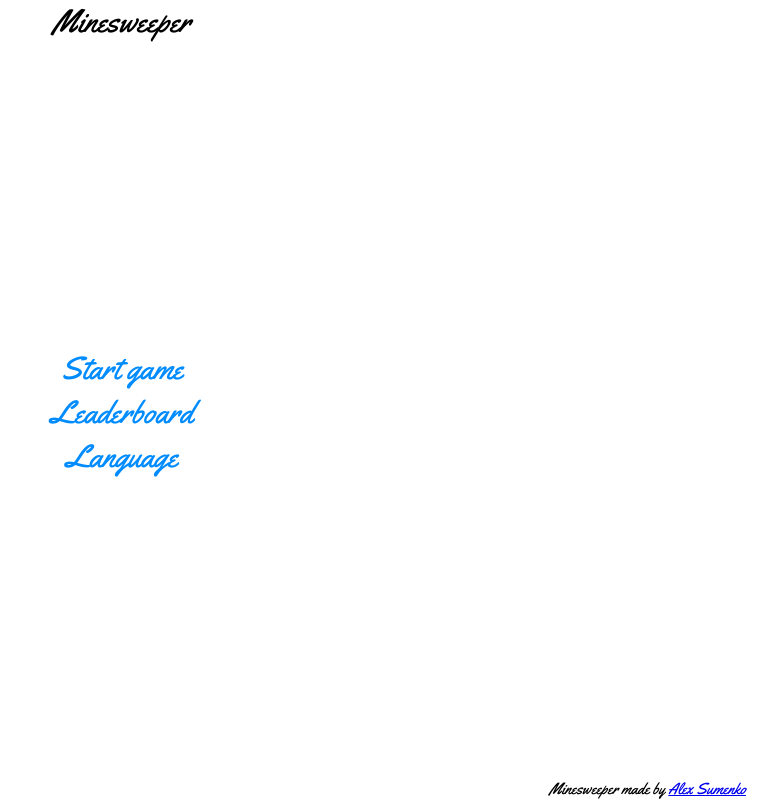
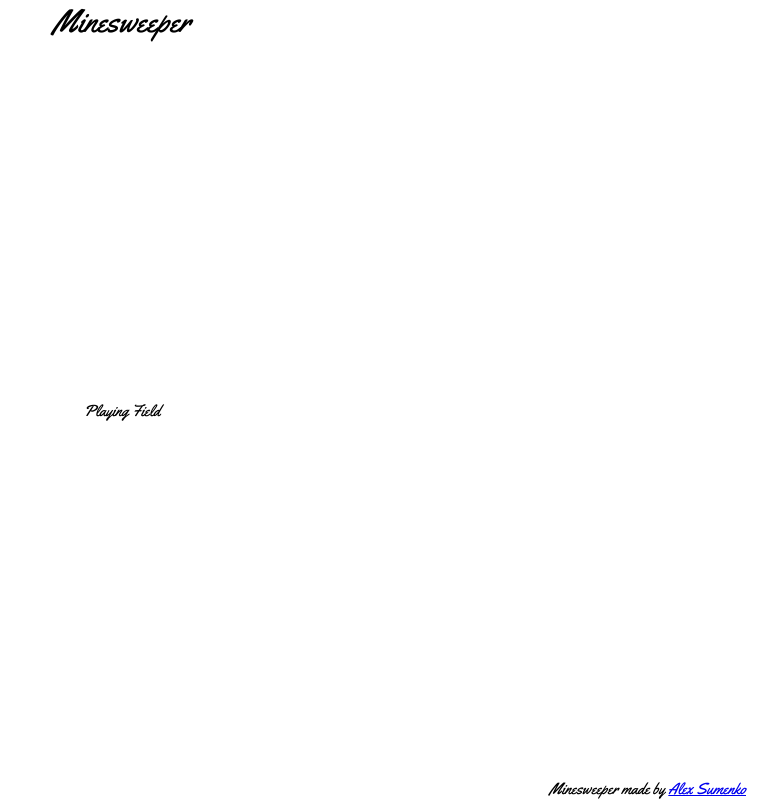
Before and after one commit to AlexSumenko/typescript-minesweeper, a React (Create React App) app: page /leaderboard in a window 1280 px wide. Shown: the whole page, without its empty margins (518-1280 px from the left). Built offline with nearby package versions, Linux system fonts and the light colour scheme.

Commit message:
Implement routing

```diff
--- a/package.json
+++ b/package.json
@@ -10,8 +10,10 @@
     "@types/node": "^12.20.15",
     "@types/react": "^17.0.11",
     "@types/react-dom": "^17.0.8",
+    "@types/react-router-dom": "^5.1.7",
     "react": "^17.0.2",
     "react-dom": "^17.0.2",
+    "react-router-dom": "^5.2.0",
     "react-scripts": "4.0.3",
     "sass": "^1.35.1",
     "typescript": "^4.3.4",
--- a/src/App.scss
+++ b/src/App.scss
@@ -11,3 +11,7 @@
   align-items: center;
   justify-content: space-between;
 }
+
+main a {
+  text-decoration: none;
+}
--- a/src/App.tsx
+++ b/src/App.tsx
@@ -1,19 +1,25 @@
-import React, { FC } from 'react';
+import { FC, ReactElement } from 'react';
+import { Switch, Route, Redirect } from 'react-router-dom';
 import Header from './ui/components/Header/Header';
+import HomePage from './ui/containers/HomePage/HomePage';
 import Footer from './ui/components/Footer/Footer';
-import MenuItem from './ui/components/MenuItem/MenuItem';
+import Leaderboard from './ui/containers/Leaderboard/Leaderboard';
+import PlayingField from './ui/containers/PlayingField/PlayingField';
 
 import './App.scss';
 
-const App: FC = () => {
+const App: FC = (): ReactElement => {
   return (
     <div className="app">
       <Header />
-      <div>
-        <MenuItem heading="Start game" />
-        <MenuItem heading="Leaderboard" />
-        <MenuItem heading="Language" />
-      </div>
+      <main>
+        <Switch>
+          <Route path="/" exact component={HomePage} />
+          <Route path="/playing-field" exact component={PlayingField} />
+          <Route path="/leaderboard" exact component={Leaderboard} />
+          <Redirect to="/" />
+        </Switch>
+      </main>
       <Footer />
     </div>
   );
--- a/src/ui/components/Footer/Footer.tsx
+++ b/src/ui/components/Footer/Footer.tsx
@@ -1,13 +1,13 @@
-import React, { FC } from 'react';
+import { FC, ReactElement } from 'react';
 
 import './Footer.scss';
 
-const Footer: FC = () => {
+const Footer: FC = (): ReactElement => {
   return (
-    <div className="footer">
+    <footer className="footer">
       Minesweeper made by{' '}
       <a href="https://github.com/AlexSumenko">Alex Sumenko</a>
-    </div>
+    </footer>
   );
 };
 
--- a/src/ui/components/Header/Header.scss
+++ b/src/ui/components/Header/Header.scss
@@ -1,4 +1,3 @@
 .header {
-  height: 3rem;
   font-size: 2rem;
 }
--- a/src/ui/components/Header/Header.tsx
+++ b/src/ui/components/Header/Header.tsx
@@ -1,9 +1,9 @@
-import React, { FC } from 'react';
+import { FC, ReactElement } from 'react';
 
 import './Header.scss';
 
-const Header: FC = () => {
-  return <div className="header">Minesweeper</div>;
+const Header: FC = (): ReactElement => {
+  return <header className="header">Minesweeper</header>;
 };
 
 export default Header;
--- a/src/ui/components/MenuItem/MenuItem.tsx
+++ b/src/ui/components/MenuItem/MenuItem.tsx
@@ -1,4 +1,4 @@
-import React, { FC } from 'react';
+import { FC, ReactElement } from 'react';
 
 import './MenuItem.scss';
 
@@ -6,7 +6,7 @@ interface MenuItemProps {
   heading: string;
 }
 
-const MenuItem: FC<MenuItemProps> = ({ heading }) => {
+const MenuItem: FC<MenuItemProps> = ({ heading }): ReactElement => {
   return <div className="menu-item">{heading}</div>;
 };
 
--- /dev/null
+++ b/src/ui/containers/HomePage/HomePage.tsx
@@ -0,0 +1,19 @@
+import { FC, ReactElement } from 'react';
+import { Link } from 'react-router-dom';
+import MenuItem from '../../components/MenuItem/MenuItem';
+
+const HomePage: FC = (): ReactElement => {
+  return (
+    <>
+      <Link to="/playing-field">
+        <MenuItem heading="Start game" />
+      </Link>
+      <Link to="/leaderboard">
+        <MenuItem heading="Leaderboard" />
+      </Link>
+      <MenuItem heading="Language" />
+    </>
+  );
+};
+
+export default HomePage;
--- /dev/null
+++ b/src/ui/containers/Leaderboard/Leaderboard.tsx
@@ -0,0 +1,7 @@
+import { FC, ReactElement } from 'react';
+
+const Leaderboard: FC = (): ReactElement => {
+  return <div>Playing Field</div>;
+};
+
+export default Leaderboard;
--- /dev/null
+++ b/src/ui/containers/PlayingField/PlayingField.tsx
@@ -0,0 +1,7 @@
+import { FC, ReactElement } from 'react';
+
+const PlayingField: FC = (): ReactElement => {
+  return <div>Playing Field</div>;
+};
+
+export default PlayingField;
```
Also changed, not shown: src/index.tsx (+4 -4 lines), 1 other file (tests, documents, lock files or other folders).
